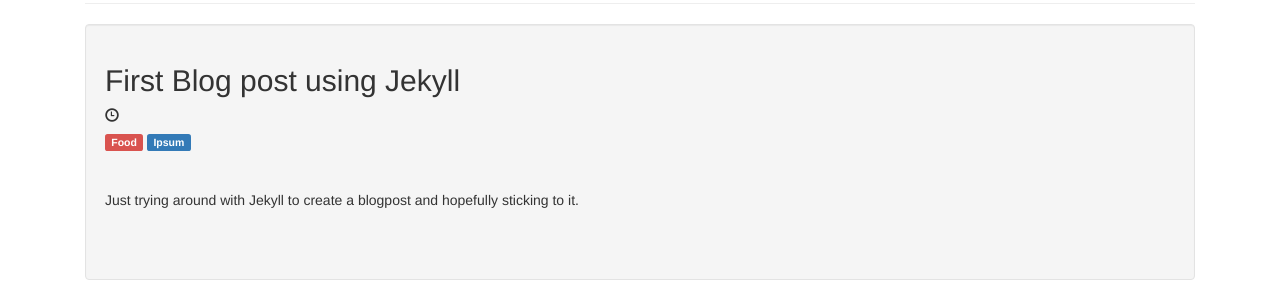
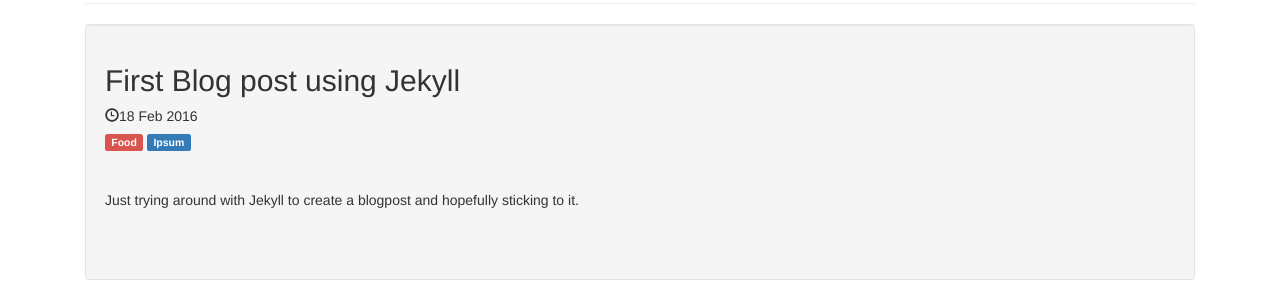
Before and after one commit to acharyaprvn/acharyaprvn.github.io-old, a Jekyll site: the page built from _posts/2016-02-18-firstblogpost.md, in a window 1280 px wide. Shown: the part 147-447 px from the top of the page. Built offline with Jekyll 4.4.1, drawn with Linux system fonts in a browser that asks for light colours.

Commit message:
blog interface

```diff
--- a/_layouts/post.html
+++ b/_layouts/post.html
@@ -11,7 +11,7 @@
       <hr>
 	  <div class="well">
       <h2>{{ page.title }}</h2>
-      <h5><span class="glyphicon glyphicon-time"></span>{{ post.date | date_to_string }}</h5>
+      <h5><span class="glyphicon glyphicon-time"></span>{{ page.date | date_to_string }}</h5>
       <h5><span class="label label-danger">Food</span> <span class="label label-primary">Ipsum</span></h5><br>
       <p>{{ content }}</p>
       <br><br>
--- a/news/index.html
+++ b/news/index.html
@@ -4,7 +4,7 @@
 ---
 	<ul class="posts">
 
-	  {% for post in site.posts and  site.news %}
+	  {% for post in site.news %}
 	    <li><span>{{ post.date | date_to_string }}</span> » <a href="{{ post.url }}" title="{{ post.title }}">{{ post.title }}</a></li>
 	  {% endfor %}
 	</ul>
```
